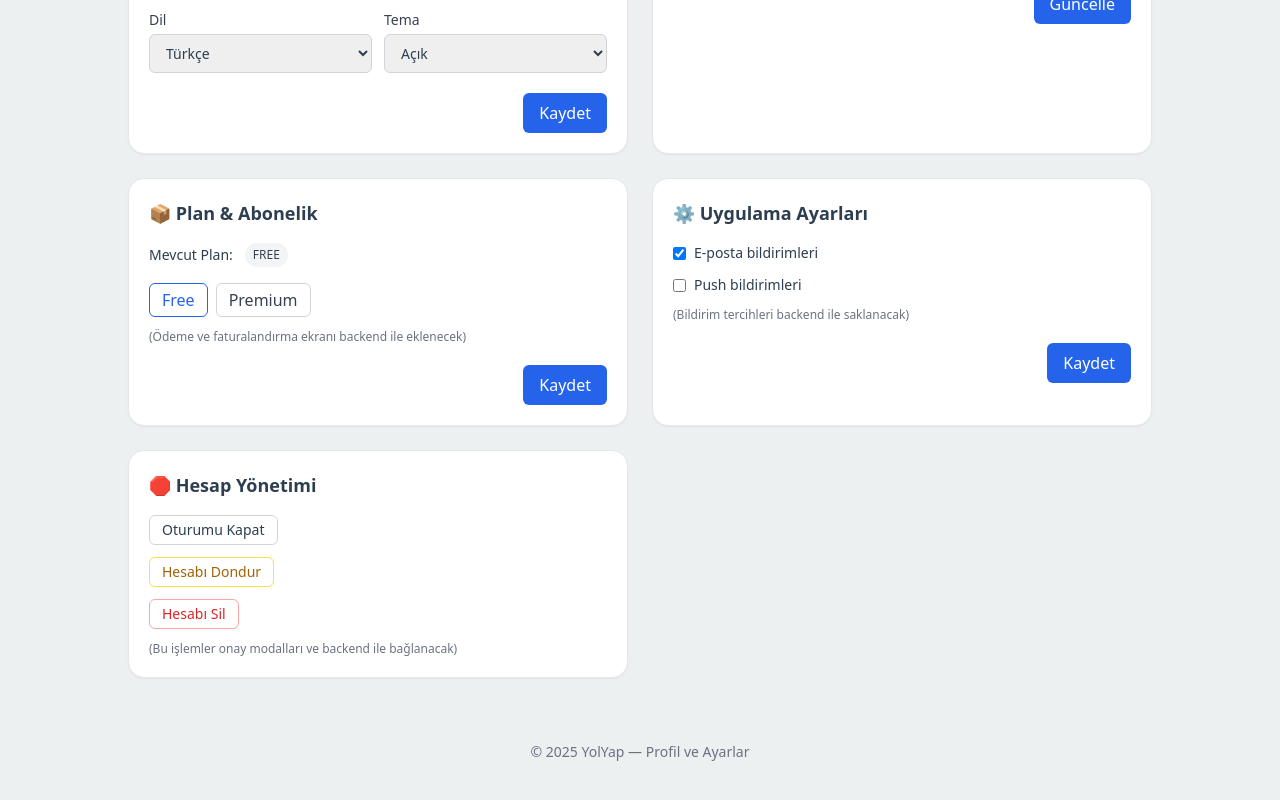
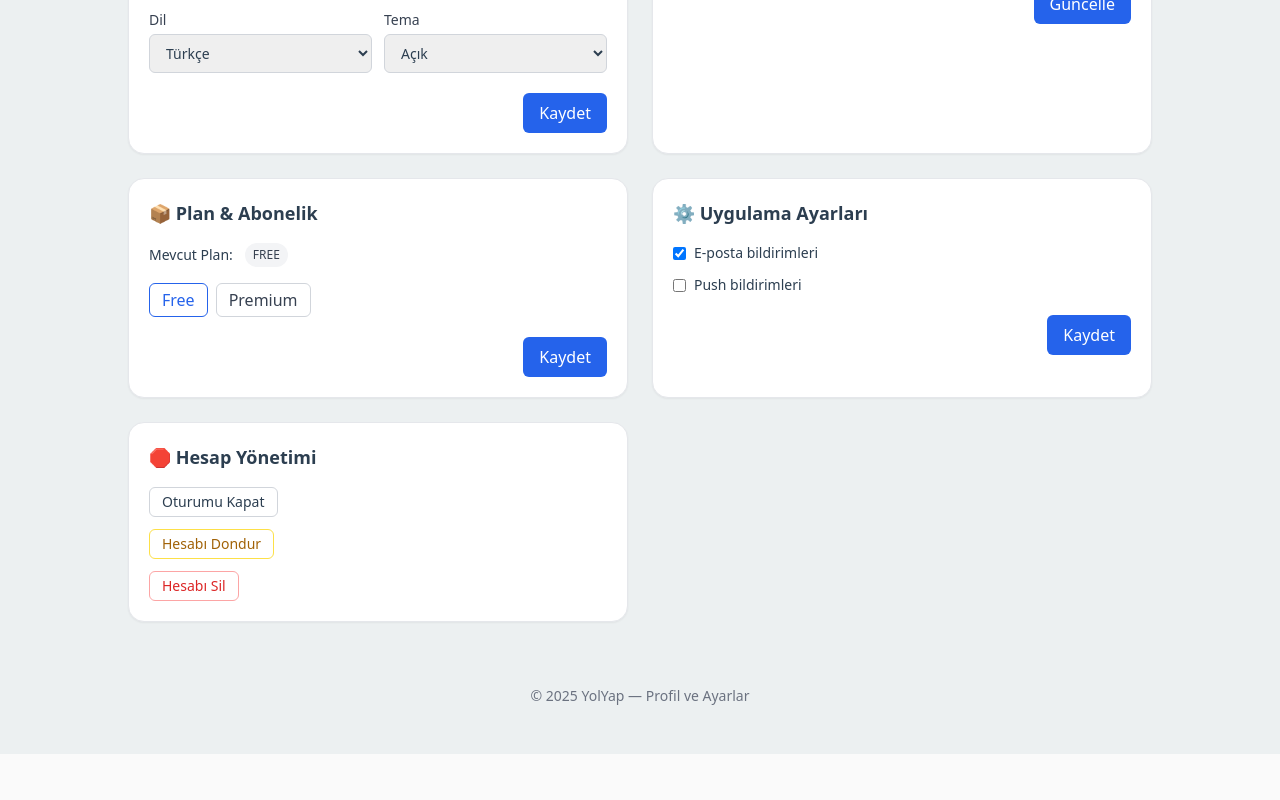
Before and after one commit to mervvb/YolYap-Proje, a Next.js app in the folder frontend/: page /profil in a window 1280 px wide. Shown: the part 438-1238 px from the top of the page. After the commit the page ends 1192 px from the top, so only its background shows below. Built offline with nearby package versions, Linux system fonts and the light colour scheme; no server answers.

Commit message:
Update page.tsx

```diff
--- a/frontend/app/profil/page.tsx
+++ b/frontend/app/profil/page.tsx
@@ -130,8 +130,6 @@ export default function ProfilPage() {
               <button onClick={()=>setPlan('free')} className={`px-3 py-1 rounded-md border ${plan==='free'?'border-[#2563EB] text-[#2563EB]':'border-gray-300 text-gray-700 hover:border-[#2563EB]'}`}>Free</button>
               <button onClick={()=>setPlan('premium')} className={`px-3 py-1 rounded-md border ${plan==='premium'?'border-[#2563EB] text-[#2563EB]':'border-gray-300 text-gray-700 hover:border-[#2563EB]'}`}>Premium</button>
             </div>
-            <p className="text-xs text-gray-500">(Ödeme ve faturalandırma ekranı backend ile eklenecek)</p>
-
             <div className="pt-2 text-right">
               <button onClick={() => fakeSave('Abonelik')} disabled={!!saving} className={`px-4 py-2 rounded-md text-white ${saving? 'bg-gray-400' : 'bg-[#2563EB] hover:bg-[#1D4ED8]'} `}>Kaydet</button>
             </div>
@@ -150,7 +148,7 @@ export default function ProfilPage() {
               <input type="checkbox" checked={notifyPush} onChange={(e)=>setNotifyPush(e.target.checked)} />
               <span>Push bildirimleri</span>
             </label>
-            <p className="text-xs text-gray-500">(Bildirim tercihleri backend ile saklanacak)</p>
+
 
             <div className="pt-2 text-right">
               <button onClick={() => fakeSave('Uygulama Ayarları')} disabled={!!saving} className={`px-4 py-2 rounded-md text-white ${saving? 'bg-gray-400' : 'bg-[#2563EB] hover:bg-[#1D4ED8]'} `}>Kaydet</button>
@@ -165,7 +163,6 @@ export default function ProfilPage() {
             <button onClick={handleLogout} className="justify-self-start rounded-md border border-gray-300 px-3 py-1 hover:border-[#2563EB]">Oturumu Kapat</button>
             <button className="justify-self-start rounded-md border border-yellow-300 px-3 py-1 text-yellow-700 hover:bg-yellow-50">Hesabı Dondur</button>
             <button className="justify-self-start rounded-md border border-red-300 px-3 py-1 text-red-600 hover:bg-red-50">Hesabı Sil</button>
-            <p className="text-xs text-gray-500">(Bu işlemler onay modalları ve backend ile bağlanacak)</p>
           </div>
         </section>
       </div>
```
